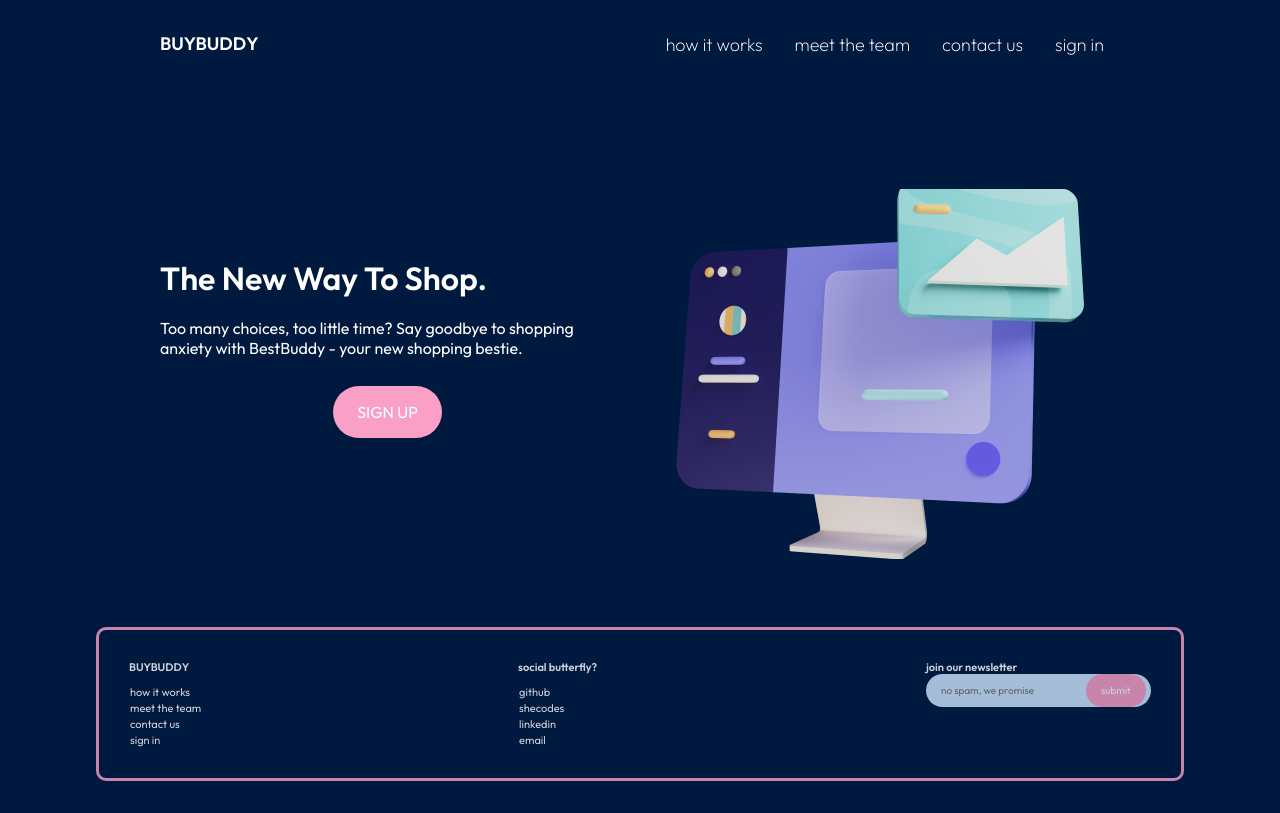
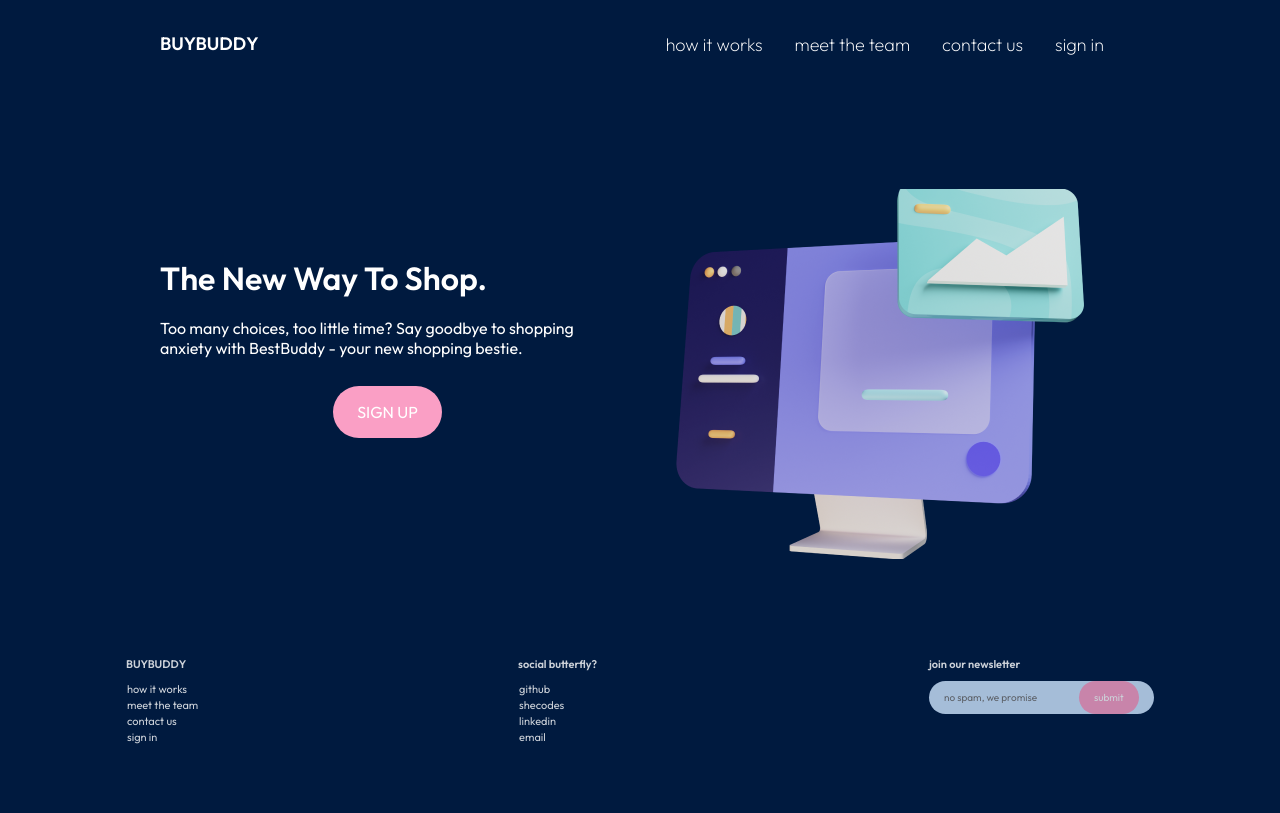
Before and after one commit to SheCodesAus/django_unchained_group_2023_frontend, a React (Vite) app in the folder buybuddy/: page / in a window 1280 px wide. Built offline with nearby package versions, Linux system fonts and the light colour scheme.

Commit message:
Update Footer.css
newsletter button styling

```diff
--- a/buybuddy/src/components/Footer/Footer.css
+++ b/buybuddy/src/components/Footer/Footer.css
@@ -13,8 +13,6 @@
     max-width: 70em;
     width: 100%;
     margin: 0 auto;
-    border: solid;
-    border-color: #fa9fc5;
     border-radius: 10px;
     padding: 30px;
 }
@@ -43,8 +41,8 @@
 }
 
 .news-wrap {
+    padding-top: 10px;
     position: relative;
-    overflow: hidden;
 }
 
 .footer-input {
@@ -57,12 +55,14 @@
     font-size: 10px;
     color: white;
     position: relative;
+    z-index: 1;
 }
 
 .footer-btn {
+    padding: 1px;
+    left: 15em;
     position: absolute;
-    top: 0;
-    left: 16em;
+    z-index: 2;
 }
 
 .footer .btn:hover {
```
